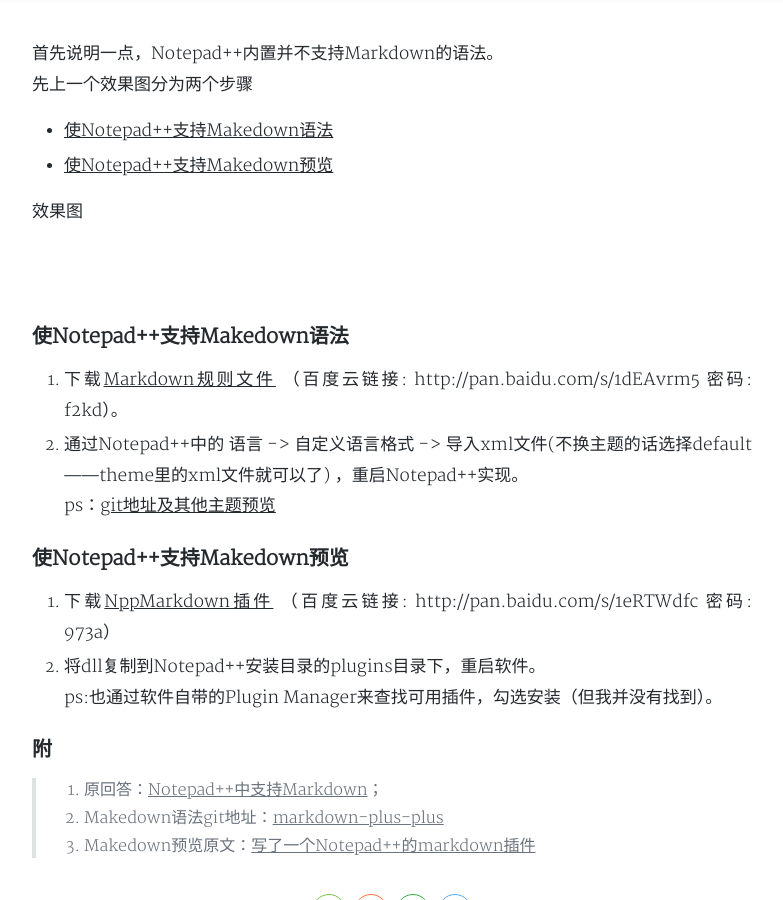
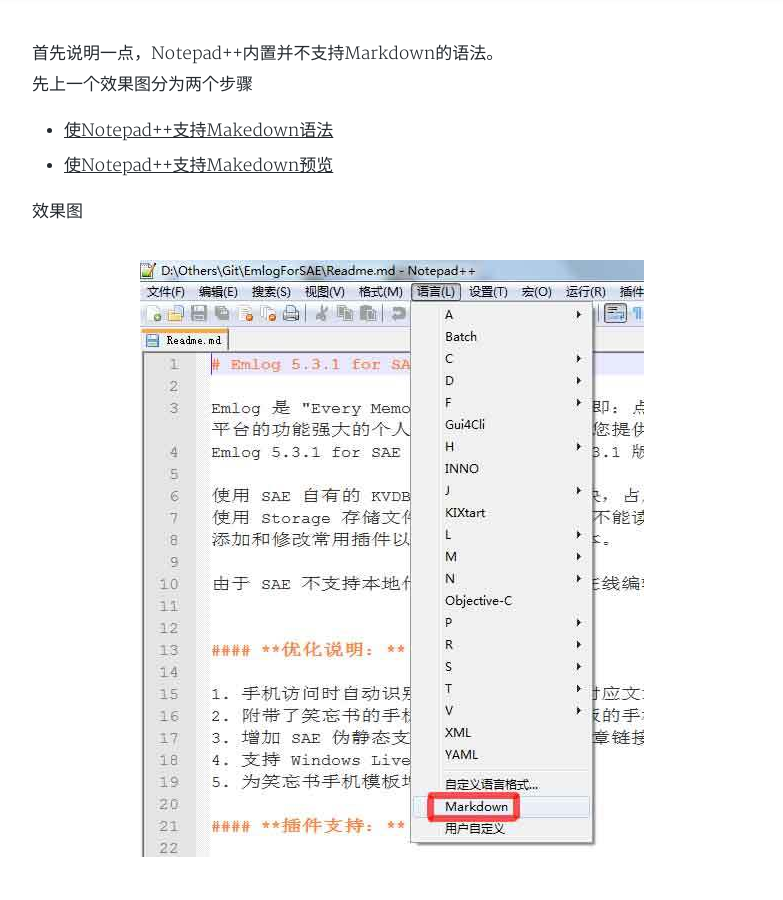
Before and after one commit to ckisaboy/ckisaboy.github.io, a Jekyll site: the page built from _posts/2019-1-24-notepad++-markdown.md, in a window 1280 px wide and 900 px high, scrolled down 499 px. Shown: the whole window, without its empty margins (248-1031 px from the left). Built offline with Jekyll 4.4.1, drawn with Linux system fonts in a browser that asks for light colours; nearby versions of some CDN libraries; a style sheet for code colours, icons or effects is not loaded.

Commit message:
change in 1/24/23:42

```diff
--- a/_posts/2019-1-24-notepad++-markdown.md
+++ b/_posts/2019-1-24-notepad++-markdown.md
@@ -19,7 +19,7 @@ tags: 工具 Markdown
 
 ![](/img/2019-01-24-1.jpg)
 
-![](img/2019-01-24-2.jpg)
+![](../img/2019-01-24-2.jpg)
 
 
 ### 使Notepad++支持Makedown语法
```
Also changed, not shown: img/2019-01-24-1.jpg (added), img/2019-01-24-2.jpg (added).
